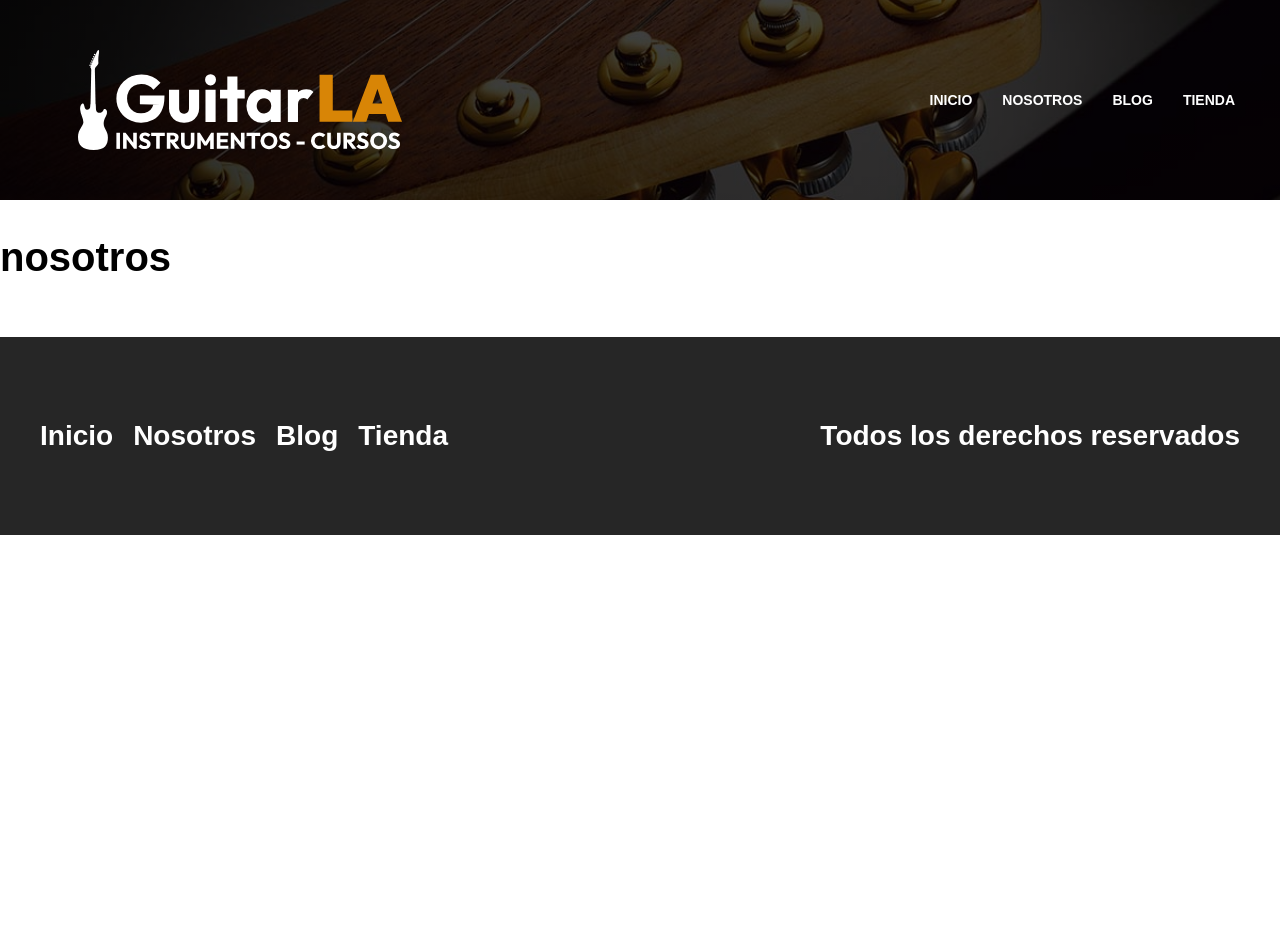
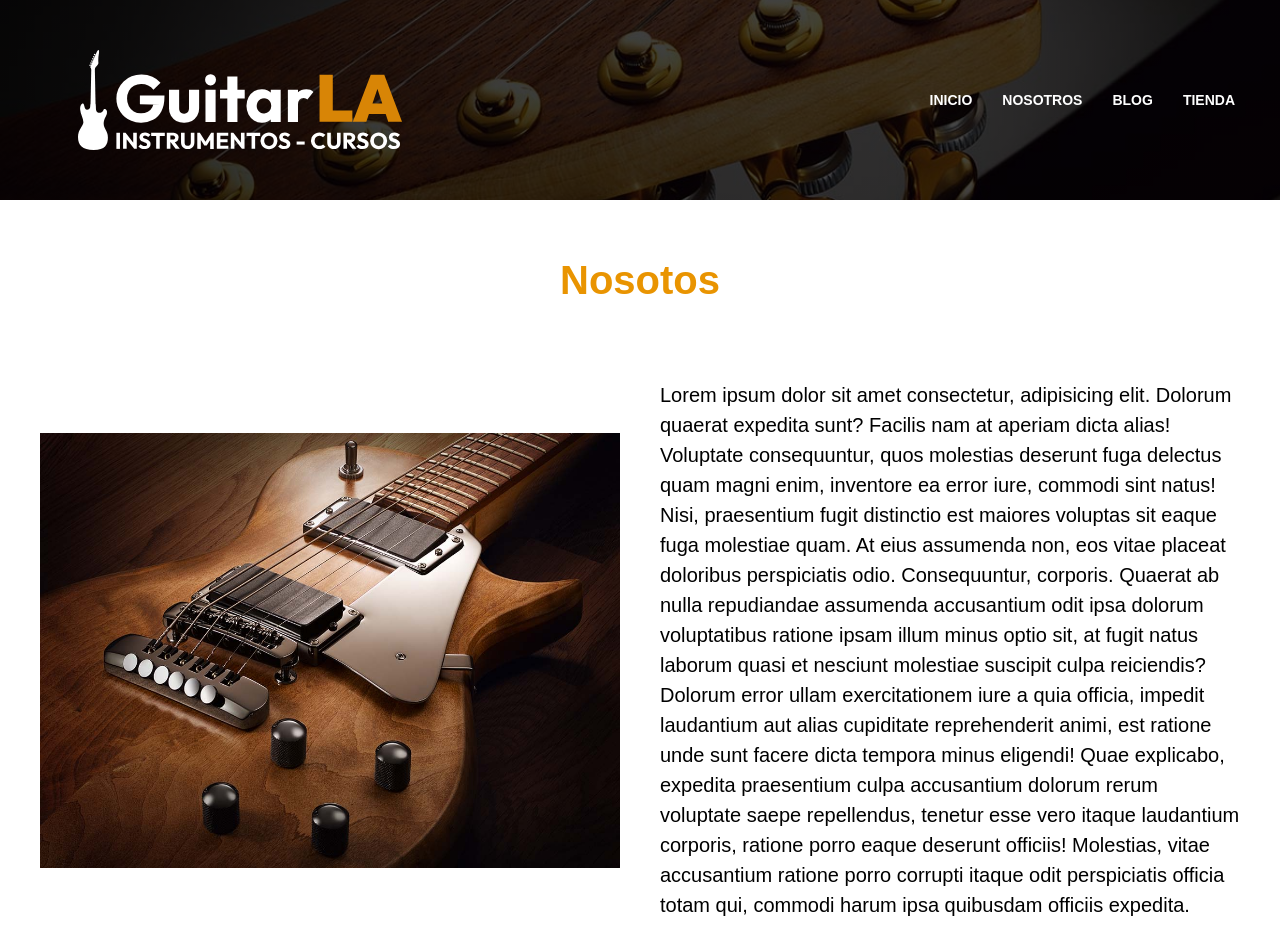
Before and after one commit to dayanMichelle/guitarla_next, a Next.js app: page /nosotros in a window 1280 px wide. Shown: the top 952 px of the page. Before the commit the page ends 800 px from the top, so only its background shows below. Built offline with nearby package versions, Linux system fonts and the light colour scheme.

Commit message:
styling about us

```diff
--- a/pages/nosotros.js
+++ /dev/null
@@ -1,13 +0,0 @@
-import Layout from '../components/Layout'
-
-const Nosotros = () => {
-  return (
-    <Layout
-    page="Nosotros"
-    >
-        <h1>nosotros</h1>
-    </Layout>
-  )
-}
-
-export default Nosotros
--- /dev/null
+++ b/pages/nosotros.jsx
@@ -0,0 +1,28 @@
+import Image from 'next/image'
+import Layout from '../components/Layout'
+import styles from '../styles/Nosotros.module.css'
+const Nosotros = () => {
+  return (
+    <Layout
+    page="Nosotros"
+    >
+        <main className='contenedor'>
+          <h2 className='heading'>Nosotos</h2>
+          <div className={styles.contenido}>
+            <Image
+            layout='responsive'
+            width={600}
+            height={450}
+            src='/img/nosotros.jpg'
+            alt='about us'
+            />
+            <div>
+              <p>Lorem ipsum dolor sit amet consectetur, adipisicing elit. Dolorum quaerat expedita sunt? Facilis nam at aperiam dicta alias! Voluptate consequuntur, quos molestias deserunt fuga delectus quam magni enim, inventore ea error iure, commodi sint natus! Nisi, praesentium fugit distinctio est maiores voluptas sit eaque fuga molestiae quam. At eius assumenda non, eos vitae placeat doloribus perspiciatis odio. Consequuntur, corporis. Quaerat ab nulla repudiandae assumenda accusantium odit ipsa dolorum voluptatibus ratione ipsam illum minus optio sit, at fugit natus laborum quasi et nesciunt molestiae suscipit culpa reiciendis? Dolorum error ullam exercitationem iure a quia officia, impedit laudantium aut alias cupiditate reprehenderit animi, est ratione unde sunt facere dicta tempora minus eligendi! Quae explicabo, expedita praesentium culpa accusantium dolorum rerum voluptate saepe repellendus, tenetur esse vero itaque laudantium corporis, ratione porro eaque deserunt officiis! Molestias, vitae accusantium ratione porro corrupti itaque odit perspiciatis officia totam qui, commodi harum ipsa quibusdam officiis expedita.</p>
+            </div>
+          </div>
+        </main>
+    </Layout>
+  )
+}
+
+export default Nosotros
--- /dev/null
+++ b/styles/Nosotros.module.css
@@ -0,0 +1,13 @@
+.contenido
+{
+    display: grid;
+    gap: 4rem;
+}
+@media (min-width:769px)
+{
+    .contenido
+    {
+        grid-template-columns: repeat(2,1fr);
+        align-items: center;
+    }
+}
```
Also changed, not shown: pages/blog.jsx (renamed from pages/blog.js), pages/index.jsx (renamed from pages/index.js).
